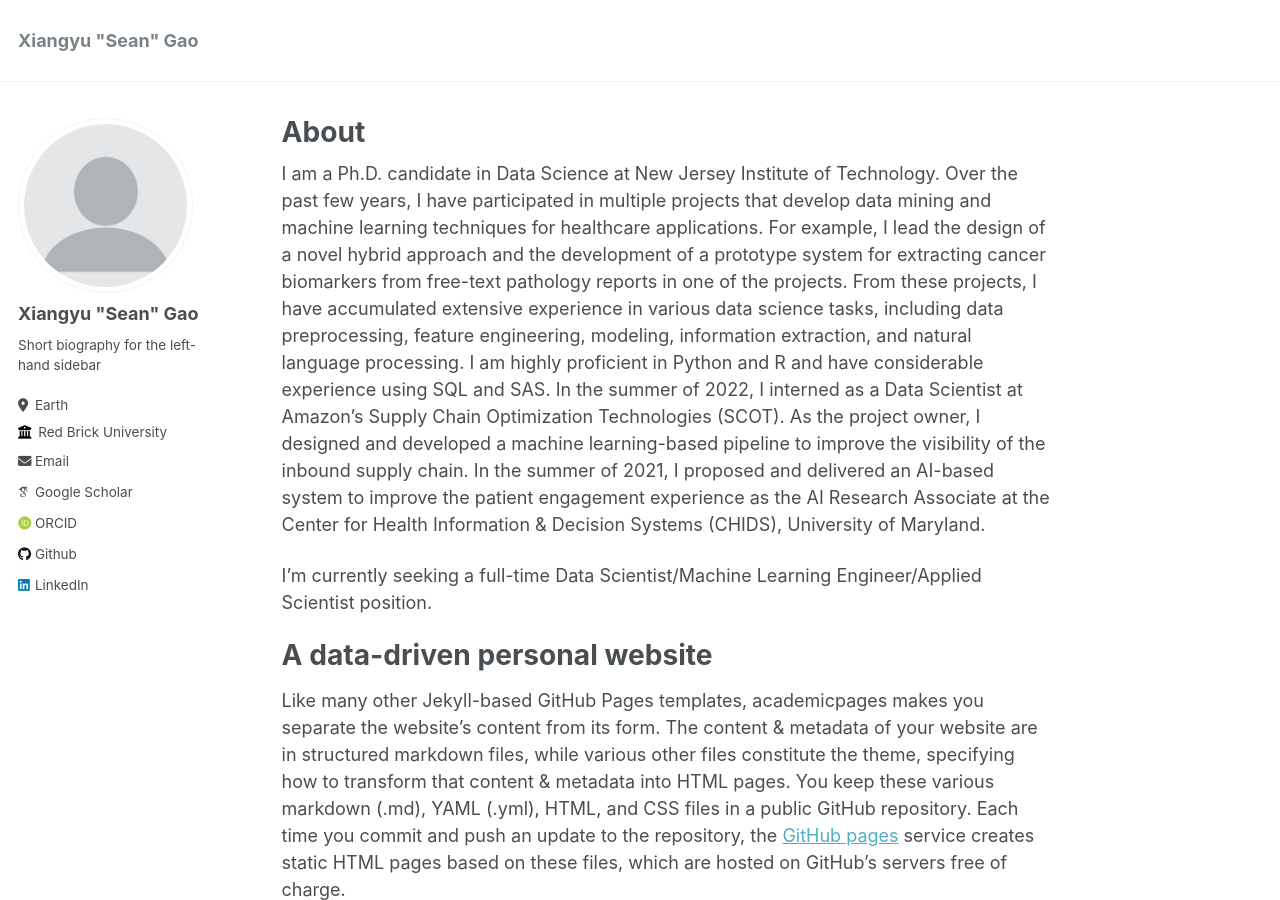
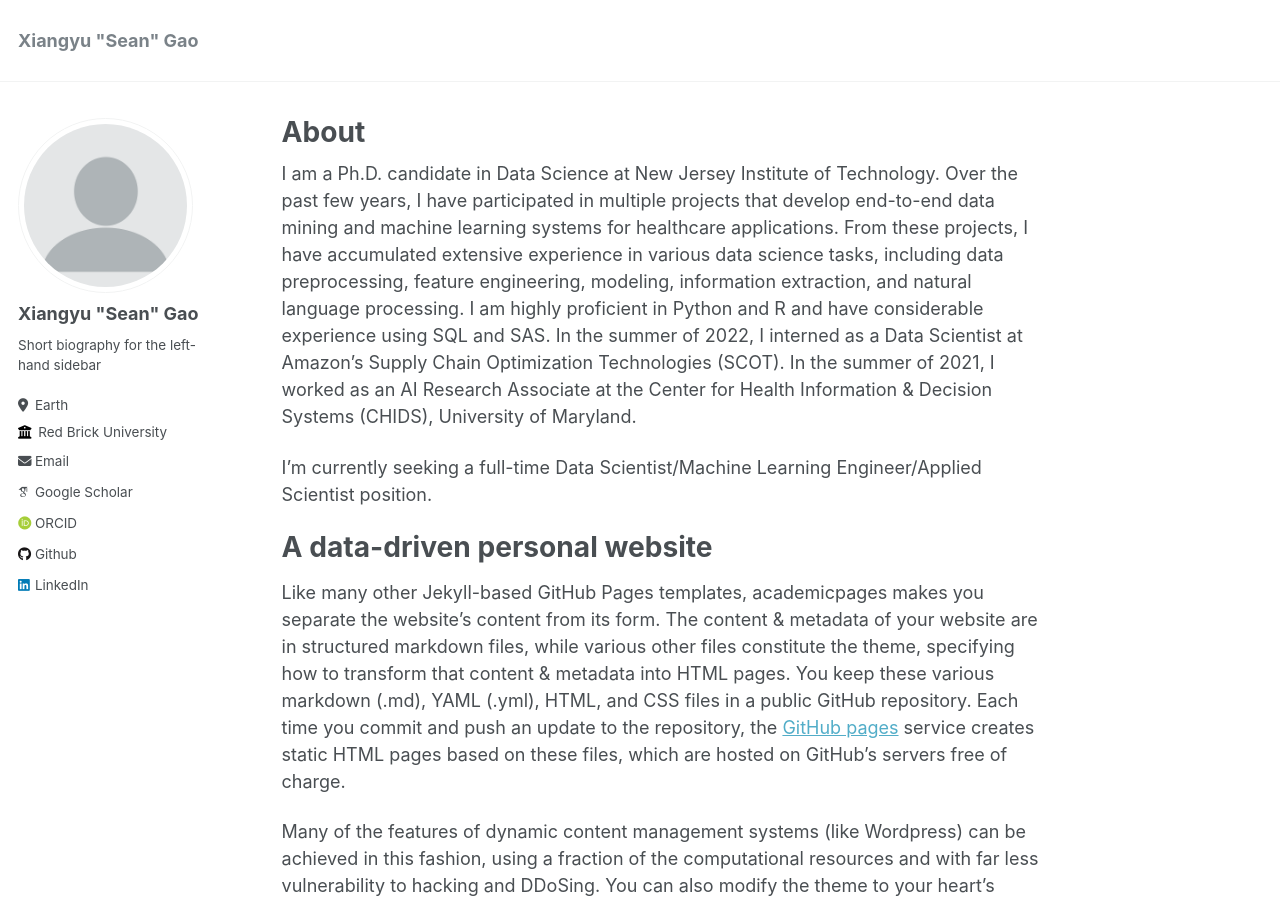
Before and after one commit to xga0/xga0.github.io, a Jekyll site: the page built from _pages/about.md, in a window 1280 px wide and 900 px high. Built offline with Jekyll 4.4.1, drawn with Linux system fonts in a browser that asks for light colours; some web fonts are replaced.

Commit message:
Update about.md

```diff
--- a/_pages/about.md
+++ b/_pages/about.md
@@ -7,7 +7,7 @@ redirect_from:
   - /about.html
 ---
 
-I am a Ph.D. candidate in Data Science at New Jersey Institute of Technology. Over the past few years, I have participated in multiple projects that develop data mining and machine learning techniques for healthcare applications. For example, I lead the design of a novel hybrid approach and the development of a prototype system for extracting cancer biomarkers from free-text pathology reports in one of the projects. From these projects, I have accumulated extensive experience in various data science tasks, including data preprocessing, feature engineering, modeling, information extraction, and natural language processing. I am highly proficient in Python and R and have considerable experience using SQL and SAS. In the summer of 2022, I interned as a Data Scientist at Amazon’s Supply Chain Optimization Technologies (SCOT). As the project owner, I designed and developed a machine learning-based pipeline to improve the visibility of the inbound supply chain. In the summer of 2021, I proposed and delivered an AI-based system to improve the patient engagement experience as the AI Research Associate at the Center for Health Information & Decision Systems (CHIDS), University of Maryland.
+I am a Ph.D. candidate in Data Science at New Jersey Institute of Technology. Over the past few years, I have participated in multiple projects that develop end-to-end data mining and machine learning systems for healthcare applications. From these projects, I have accumulated extensive experience in various data science tasks, including data preprocessing, feature engineering, modeling, information extraction, and natural language processing. I am highly proficient in Python and R and have considerable experience using SQL and SAS. In the summer of 2022, I interned as a Data Scientist at Amazon’s Supply Chain Optimization Technologies (SCOT). In the summer of 2021, I worked as an AI Research Associate at the Center for Health Information & Decision Systems (CHIDS), University of Maryland.
 
 I’m currently seeking a full-time Data Scientist/Machine Learning Engineer/Applied Scientist position.
 
```
